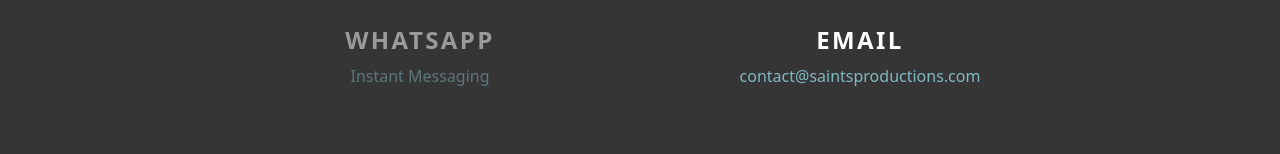
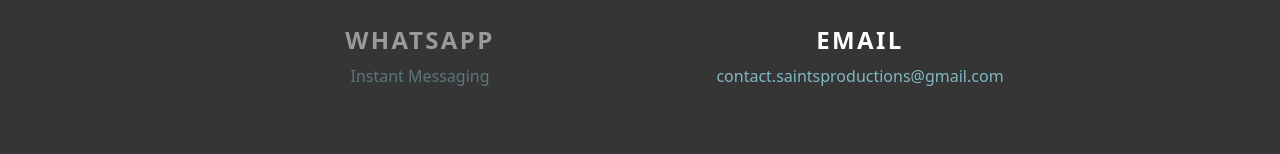
Before and after one commit to DanielAraqueStudios/Saint-James-Webpage, a Next.js app in the folder frontend/: page /contact in a window 1280 px wide. Shown: the part 458-612 px from the top of the page. Built offline with nearby package versions, Linux system fonts and the light colour scheme; no server answers; a web font is replaced by a local one.

Commit message:
fix: use real contact email on Contact page

```diff
--- a/frontend/src/app/contact/page.tsx
+++ b/frontend/src/app/contact/page.tsx
@@ -53,12 +53,12 @@
 
           {/* Email Action */}
           <a
-            href="mailto:contact@saintsproductions.com" // Cambiar al mail real
+            href="mailto:contact.saintsproductions@gmail.com"
             className="flex flex-col items-center justify-center p-12 border border-saint-charcoal rounded-3xl hover:bg-saint-charcoal hover:scale-105 transition-all duration-300 group"
           >
             <Mail size={48} className="text-saint-blue mb-6 group-hover:text-saint-white transition-colors" />
             <h2 className="text-2xl font-bold uppercase tracking-widest mb-2">Email</h2>
-            <p className="text-saint-gray">contact@saintsproductions.com</p>
+            <p className="text-saint-gray">contact.saintsproductions@gmail.com</p>
           </a>
         </div>
 
```
